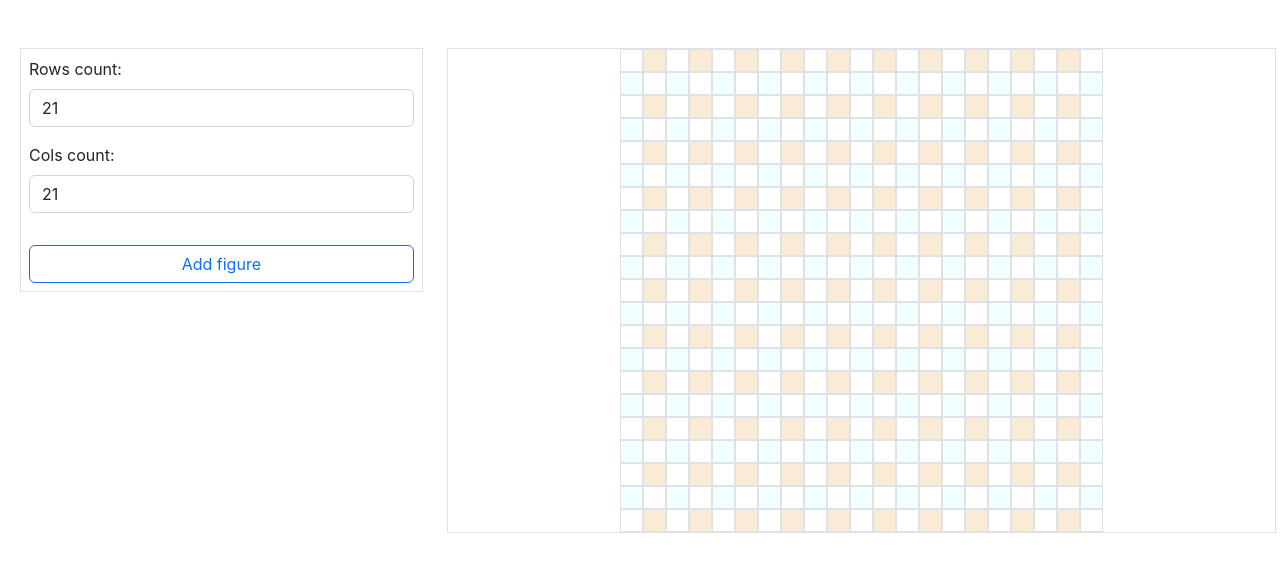
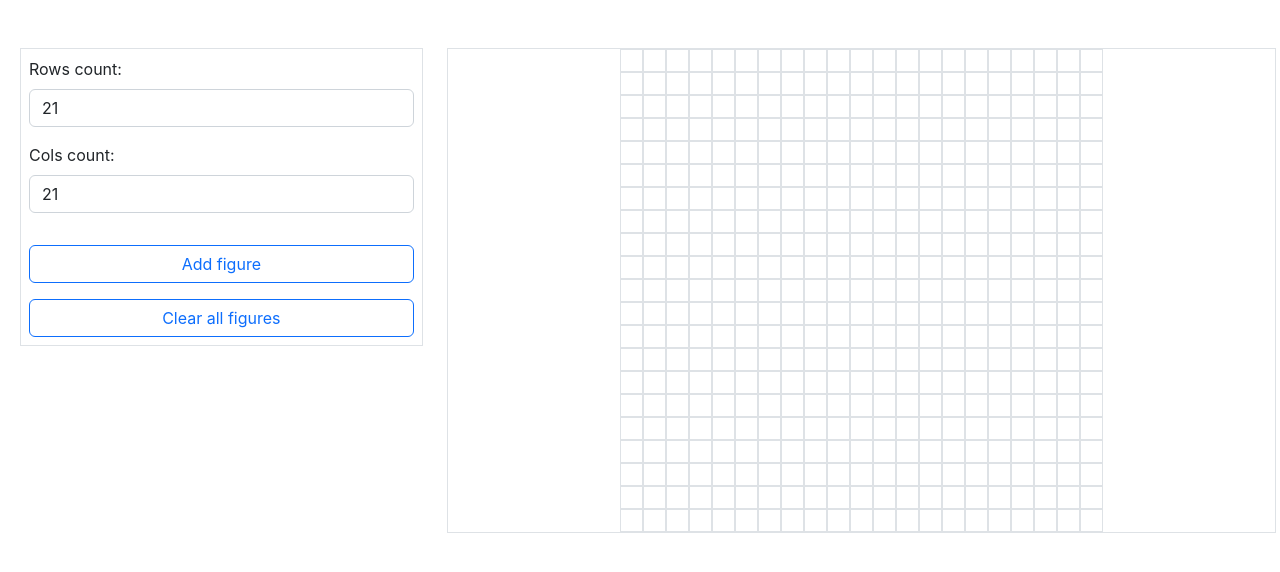
Before and after one commit to sarlackdevelopment/Grid, a React (Create React App) app: page / in a window 1280 px wide. Shown: the top 572 px of the page. Built offline with nearby package versions, Linux system fonts and the light colour scheme.

Commit message:
draw figure + clear feature

```diff
--- a/src/components/grid/Engine/ColorPicker/useLogic.js
+++ b/src/components/grid/Engine/ColorPicker/useLogic.js
@@ -6,10 +6,6 @@ export const useLogic = () => {
     const dispatch = useDispatch();
     const setColor = useCallback((color) => dispatch(setColorWrap(color)), [dispatch]);
     const figureColor = useSelector(selectorColor);
-    // const indicatorRef = useRef();
-    // if (indicatorRef.current) {
-    //     indicatorRef.current.style.backgroundColor = figureColor;
-    // }
     return {
         setColor,
         figureColor
--- a/src/components/grid/Engine/Dashboard/index.jsx
+++ b/src/components/grid/Engine/Dashboard/index.jsx
@@ -1,5 +1,5 @@
 import React from 'react';
-import { Form } from 'react-bootstrap';
+import { Button, Form } from 'react-bootstrap';
 import { useLogic } from './useLogic';
 
 const Dashboard = () => {
@@ -11,7 +11,8 @@ const Dashboard = () => {
         xCoordinate,
         yCoordinate,
         width,
-        height
+        height,
+        randomParameters
     } = useLogic();
     return <Form>
         <Form.Group className="mb-3">
@@ -58,6 +59,10 @@ const Dashboard = () => {
                 isInvalid={height <= 0}
             />
         </Form.Group>
+        <div className="d-flex flex-column">
+            <Button className='mb-1' variant="outline-primary" onClick={randomParameters}>Random parameters</Button>
+            <Button variant="outline-primary">Calculate position</Button>
+        </div>
     </Form>;
 };
 
--- a/src/components/grid/Engine/index.jsx
+++ b/src/components/grid/Engine/index.jsx
@@ -7,11 +7,12 @@ import { useLogic } from './useLogic';
 
 const Engine = () => {
     const {
-        addFigure, figures
+        addFigure, figures, clearFigures
     } = useLogic();
     return (<>
         <ModalEditor />
         <Button variant='outline-primary' onClick={addFigure}>Add figure</Button>
+        <Button variant='outline-primary' onClick={clearFigures}>Clear all figures</Button>
         { figures.map(({
             xCoordinate, yCoordinate, width, height, color
         }, index) => <Stack key={index + index.toString()} direction="horizontal" gap={3}>
@@ -24,12 +25,12 @@ const Engine = () => {
                 <span className='border px-3 fw-bold'>{yCoordinate}</span>
             </div>
             <div className='d-flex'>
+                <span className='border px-2'>W: </span>
+                <span className='border px-3 fw-bold'>{width}</span>
+            </div>
+            <div className='d-flex'>
                 <span className='border px-2'>H: </span>
                 <span className='border px-3 fw-bold'>{height}</span>
-            </div>
-            <div className='d-flex'>
-                <span className='border px-2'>W: </span>
-                <span className='border px-3 fw-bold'>{width}</span>
             </div>
             <div style={{ backgroundColor: color }} className={cn('border', style.indicator)} />
         </Stack>) }
--- a/src/components/grid/Engine/useLogic.js
+++ b/src/components/grid/Engine/useLogic.js
@@ -1,16 +1,19 @@
+import { useCallback } from 'react';
 import { useDispatch, useSelector } from 'react-redux';
-import { useCallback } from 'react';
 import { useLogic as useModalEditorLogic } from './ModalEditor/useLogic';
-import { selectorFigures } from '../../../redux/engineSlice';
+import { clearFigures as clearFiguresWrap, selectorFigures } from '../../../redux/engineSlice';
 
 export const useLogic = () => {
     const dispatch = useDispatch();
     const { openEditor } = useModalEditorLogic();
     const figures = useSelector(selectorFigures);
     const addFigure = useCallback(() => dispatch(openEditor), [dispatch, openEditor]);
+    const clearFigures = useCallback(() => dispatch(clearFiguresWrap()), [dispatch]);
+
     return {
         openEditor,
         figures,
-        addFigure
+        addFigure,
+        clearFigures
     };
 };
--- a/src/components/grid/Field/index.jsx
+++ b/src/components/grid/Field/index.jsx
@@ -4,8 +4,8 @@ import style from '../style.module.scss';
 import { useLogic } from '../useLogic';
 
 const Field = () => {
-    const { cols, rows } = useLogic();
-    return <div className="overflow-scroll border">
+    const { cols, rows, refField } = useLogic();
+    return <div ref={refField} className="overflow-scroll border">
         {cols.map((rowItem) => <div
             className='d-flex justify-content-center'
             key={rowItem + rowItem.toString()}
@@ -14,10 +14,7 @@ const Field = () => {
                 className='d-flex flex-column justify-content-center border'
                 key={colItem + colItem.toString()}
             >
-                <div className={cn(style.cell, {
-                    [style.cellColorAqua]: (rowItem % 2 === 0) && (colItem % 2 === 1),
-                    [style.cellColorAzure]: (rowItem % 2 === 1) && (colItem % 2 === 0)
-                })} />
+                <div className={cn(style.cell)} />
             </div>)}
         </div>)}
     </div>;
--- a/src/components/grid/style.module.scss
+++ b/src/components/grid/style.module.scss
@@ -1,10 +1,4 @@
 .cell {
   width: 21px;
   height: 21px;
-  &ColorAqua {
-    background-color: antiquewhite;
-  }
-  &ColorAzure {
-    background-color: azure;
-  }
 }
--- a/src/components/grid/useLogic.js
+++ b/src/components/grid/useLogic.js
@@ -1,9 +1,10 @@
 import { useDispatch, useSelector } from 'react-redux';
-import { useCallback, useMemo } from 'react';
+import { useCallback, useMemo, useRef } from 'react';
 import {
     selectorColsCount, selectorRowsCount, setColsCount, setRowsCount
 } from '../../redux/settingsSlice';
 import { NAME_COLS_COUNT_FIELD, NAME_ROWS_COUNT_FIELD } from './Settings/constants';
+import { selectorFigures } from '../../redux/engineSlice';
 
 export const useLogic = () => {
     const dispatch = useDispatch();
@@ -20,11 +21,38 @@ export const useLogic = () => {
     }, [dispatch]);
     const rows = useMemo(() => [...Array(Number(rowsCount)).keys()], [rowsCount]);
     const cols = useMemo(() => [...Array(Number(colsCount)).keys()], [colsCount]);
+
+    const refField = useRef();
+    const figures = useSelector(selectorFigures);
+
+    if (refField.current) {
+        const rowsChildNodes = refField.current.childNodes;
+        if (figures.length === 0) {
+            for (let i = 0; i <= rowsChildNodes.length - 1; i++) {
+                const colsChildNodes = rowsChildNodes[i].childNodes;
+                for (let j = 0; j <= colsChildNodes.length - 1; j++) {
+                    colsChildNodes[j].style.backgroundColor = 'white';
+                }
+            }
+        } else {
+            figures.forEach(({
+                xCoordinate, yCoordinate, width, height, color
+            }) => {
+                for (let i = 0; i <= height - 1; i++) {
+                    const colsChildNodes = rowsChildNodes[yCoordinate + i - 1].childNodes;
+                    for (let j = 0; j <= width - 1; j++) {
+                        colsChildNodes[j + xCoordinate - 1].style.backgroundColor = color;
+                    }
+                }
+            });
+        }
+    }
     return {
         rowsCount,
         colsCount,
         handleChangeCount,
         rows,
-        cols
+        cols,
+        refField
     };
 };
--- a/src/redux/engineSlice.js
+++ b/src/redux/engineSlice.js
@@ -90,6 +90,13 @@ export const engineSlice = createSlice({
                     color: DEFAULT_COLOR
                 }
             }
+        }),
+        clearFigures: (state) => ({
+            ...state,
+            settings: {
+                ...state.settings,
+                figures: []
+            }
         })
     }
 });
@@ -110,5 +117,6 @@ export const {
     setYCoordinate,
     setWidth,
     setHeight,
-    clearCache
+    clearCache,
+    clearFigures
 } = engineSlice.actions;
```
